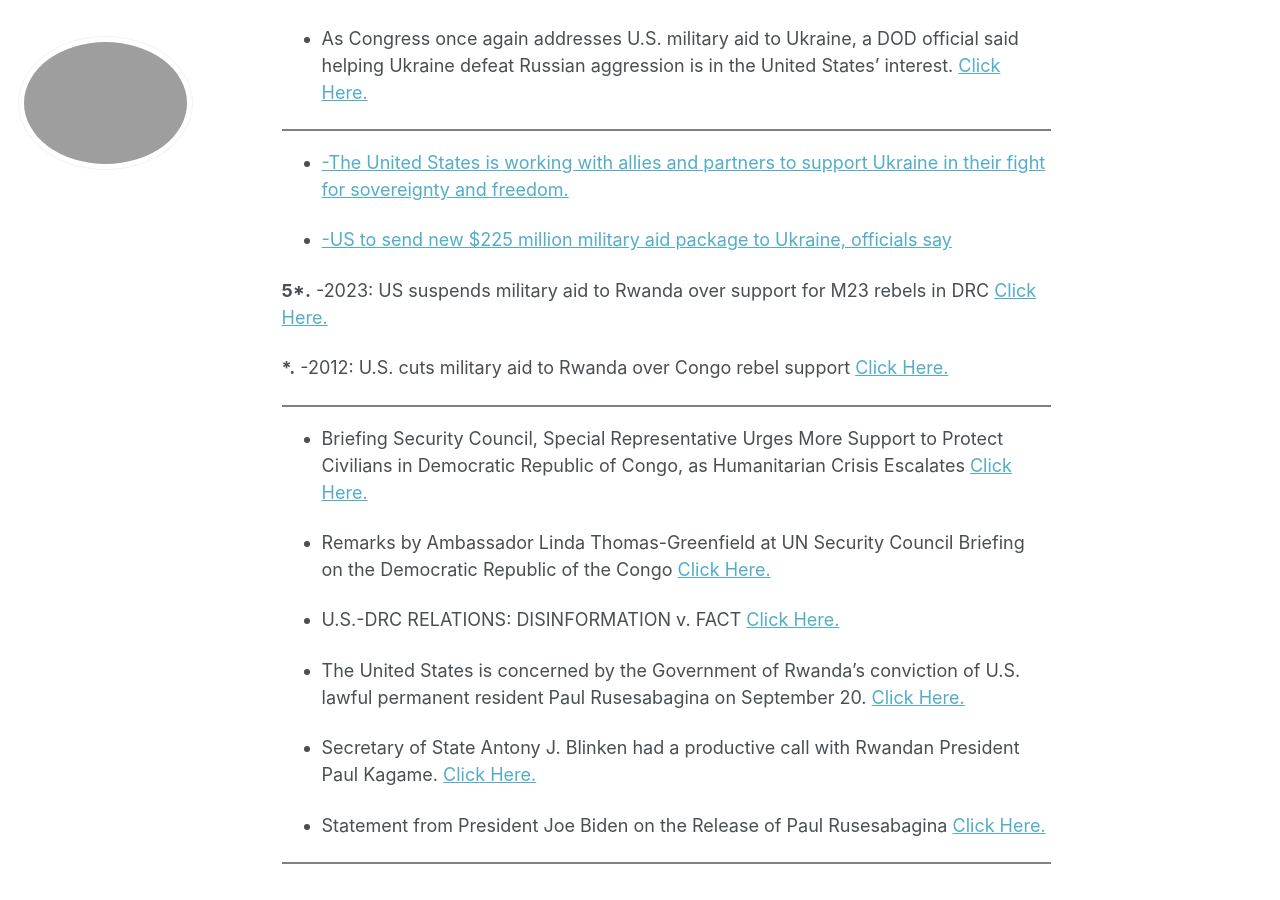
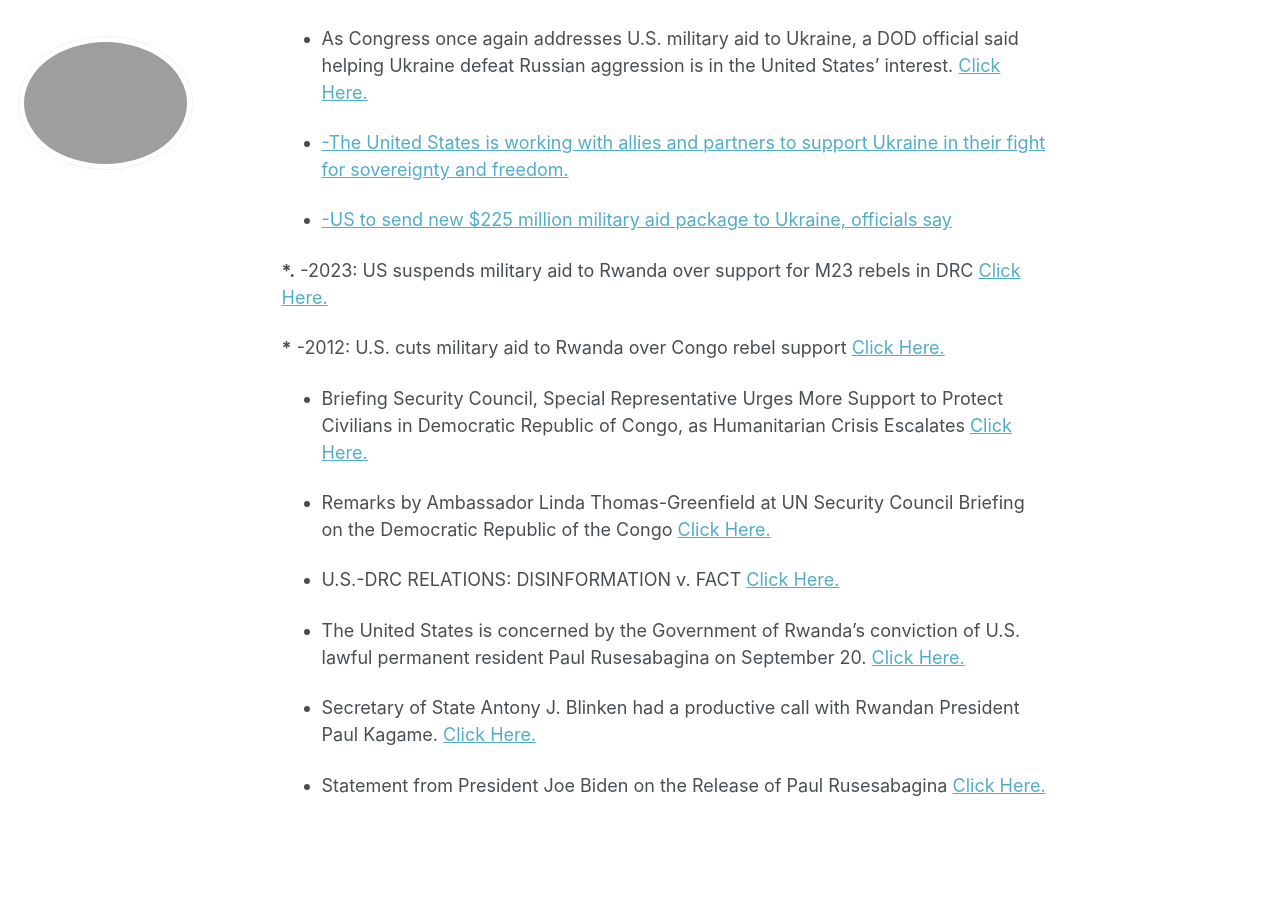
Before and after one commit to phdcsseiden/phdcsseiden.github.io, a Jekyll site: the page built from _pages/News.md, in a window 1280 px wide and 900 px high, scrolled down 476 px. Built offline with Jekyll 4.4.1, drawn with Linux system fonts in a browser that asks for light colours.

Commit message:
Update News.md

```diff
--- a/_pages/News.md
+++ b/_pages/News.md
@@ -9,21 +9,8 @@
 
 
 
-
-
-
-
-
-
-
-
-
-
-
 According to our database, the top ten perpetrators of transnational repression globally are China,
 Turkey, Tajikistan, Egypt, Russia, Turkmenistan, Uzbekistan, Iran, Belarus, and Rwanda. <a href=" https://homeland.house.gov/wp-content/uploads/2024/01/2024-01-17-CTI-HRG-Testimony-1.pdf"> Together, these ten countries are responsible for 80 percent of the cases in our database. </a>
-
-
 
 
 - As Congress once again addresses U.S. military aid to Ukraine, a DOD official said helping Ukraine defeat Russian aggression is in the United States' interest. <a href=" https://www.defense.gov/News/News-Stories/Article/Article/3671938/dod-official-restates-why-supporting-ukraine-is-in-us-interest/"> Click Here. </a>
@@ -32,23 +19,16 @@
 - As Congress once again addresses U.S. military aid to Ukraine, a DOD official said helping Ukraine defeat Russian aggression is in the United States' interest. <a href=" https://www.defense.gov/News/News-Stories/Article/Article/3671938/dod-official-restates-why-supporting-ukraine-is-in-us-interest/"> Click Here. </a>
 
 
-
-<hr style="height:2px;border-width:0;color:gray;background-color:gray">
-
-
 - <a href=" https://www.defense.gov/Spotlights/Support-for-Ukraine/"> -The United States is working with allies and partners to support Ukraine in their fight for sovereignty and freedom. </a>
 
 
 - <a href=" https://apnews.com/article/ukraine-russia-military-aid-us-e0a07e45c4b6656d128c5df8c51357fb"> -US to send new $225 million military aid package to Ukraine, officials say </a>
 
 
-<b>5*.</b> -2023: US suspends military aid to Rwanda over support for M23 rebels in DRC <a href=" https://www.theafricareport.com/323896/us-suspends-military-aid-to-rwanda-over-support-for-m23-rebels-in-drc/"> Click Here. </a>
+<b>*.</b> -2023: US suspends military aid to Rwanda over support for M23 rebels in DRC <a href=" https://www.theafricareport.com/323896/us-suspends-military-aid-to-rwanda-over-support-for-m23-rebels-in-drc/"> Click Here. </a>
 
 
-<b>*.</b>  -2012: U.S. cuts military aid to Rwanda over Congo rebel support <a href=" https://www.reuters.com/article/idUSBRE86K0AY/"> Click Here. </a>
-
-
-<hr style="height:2px;border-width:0;color:gray;background-color:gray">
+<b>*</b>  -2012: U.S. cuts military aid to Rwanda over Congo rebel support <a href=" https://www.reuters.com/article/idUSBRE86K0AY/"> Click Here. </a>
 
 
 - Briefing Security Council, Special Representative Urges More Support to Protect Civilians in Democratic Republic of Congo, as Humanitarian Crisis Escalates <a href=" https://press.un.org/en/2023/sc15426.doc.htm"> Click Here.</a>
@@ -67,11 +47,3 @@
 
 
 - Statement from President Joe Biden on the Release of Paul Rusesabagina <a href=" https://www.whitehouse.gov/briefing-room/statements-releases/2023/03/24/statement-from-president-joe-biden-on-the-release-of-paul-rusesabagina/"> Click Here. </a>
-
-
-
-
-
-
-
-<hr style="height:2px;border-width:0;color:gray;background-color:gray">
```
